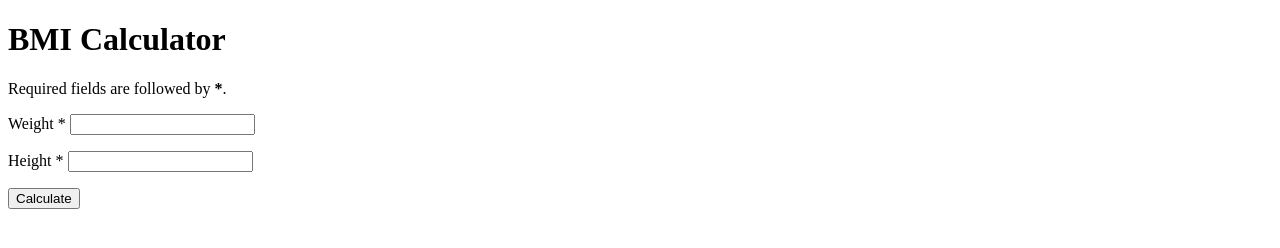
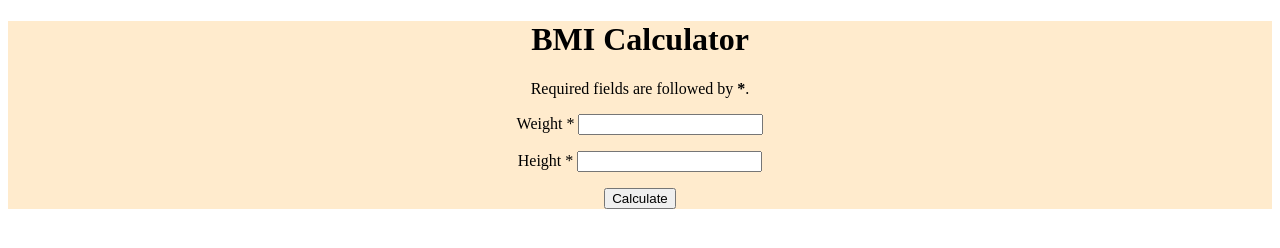
Before and after one commit to harichandanmohanty/bmi-calculator, a plain HTML site: page index.html in a window 1280 px wide. Drawn offline with Linux system fonts and the light colour scheme.

Commit message:
added style

```diff
--- a/index.html
+++ b/index.html
@@ -1,7 +1,8 @@
 <!DOCTYPE html>
 <html lang="en">
 <head>
-    <title>BMI Calculator</title>
+    <meta http-equiv="Content-Type" content="text/html;charset=UTF-8">
+    <meta name="viewport" content="width=device-width, initial-scale=1.0">
     <link rel="stylesheet" href="style.css">
 </head>
 <body>
--- a/style.css
+++ b/style.css
@@ -0,0 +1,5 @@
+.box {
+    background-color: blanchedalmond;
+    margin: 0 auto;
+    text-align: center;
+}
```
